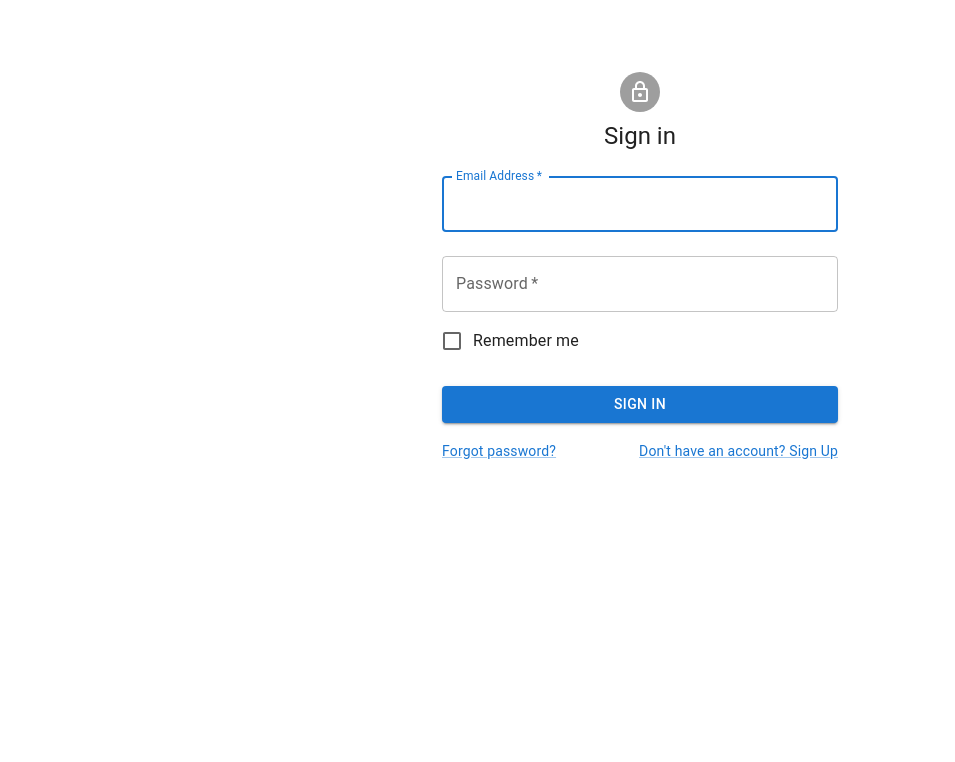
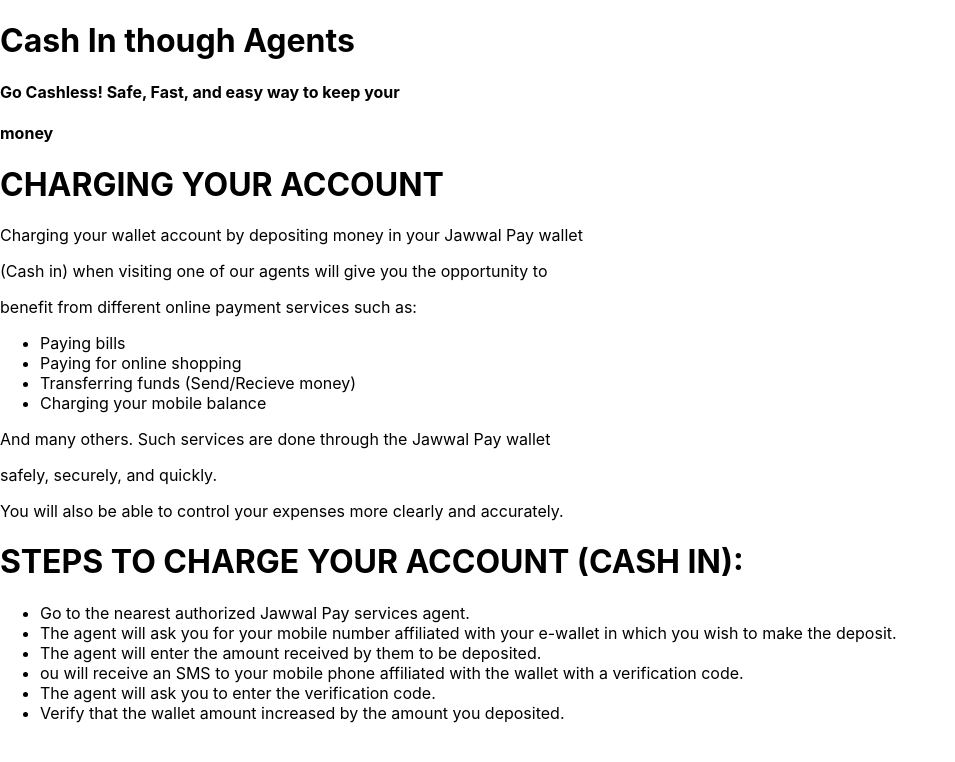
Before and after one commit to Raghad-Suwan/e-wallet, a React (Create React App) app: page / in a window 1280 px wide. Shown: the top 762 px of the page, without its empty margins (0-955 px from the left). Built offline with nearby package versions, Linux system fonts and the light colour scheme.

Commit message:
Push My code

```diff
--- a/src/App.js
+++ b/src/App.js
@@ -1,12 +1,20 @@
 import logo from './logo.svg';
 import './App.css';
 import SignIn from './SignIn/index';
-import ForgotPassword from './ForgotPassword/index'
+import ForgotPassword from './ForgotPassword/index';
+import Text1 from './Pag1/Text1';
+import Text2 from  './Pag1/Text2'
+import Text3 from  './Pag1/Text3'
 
 function App() {
   return (
-    <SignIn />
-   //<ForgotPassword />
+  //   <SignIn />
+  //  //<ForgotPassword />
+    <div>
+      <Text1></Text1>
+      <Text2></Text2>
+      <Text3></Text3>
+    </div>
   );
 }
 
--- /dev/null
+++ b/src/Pag1/Text1.js
@@ -0,0 +1,14 @@
+import React from "react";
+
+
+function Text1 (){
+    return(
+      <div className="yy" >
+          <h1>Cash In though Agents</h1>
+            <h4>Go Cashless! Safe, Fast, and easy way to keep your </h4>
+            <h4 >money</h4>
+
+      </div>
+    );
+}
+export default Text1;
--- /dev/null
+++ b/src/Pag1/Text2.js
@@ -0,0 +1,24 @@
+import React from "react";
+
+
+function Text2 (){
+    return(
+        <div>
+          <h1 className="aa">CHARGING YOUR ACCOUNT</h1>
+          <p className="zz">Charging your wallet account by depositing money in your Jawwal Pay wallet </p>
+          <p className="zz">(Cash in) when visiting one of our agents will give you the opportunity to</p>
+          <p className="zz">benefit from different online payment services such as:</p>
+          <ul className="dd">
+
+          <li> Paying bills  </li>
+          <li> Paying for online shopping </li>
+          <li> Transferring funds (Send/Recieve money)  </li>
+          <li> Charging your mobile balance </li>
+          </ul>
+          <p className="zz">And many others. Such services are done through the Jawwal Pay wallet</p>
+          <p className="zz">safely, securely, and quickly. </p>
+          <p className="zz">You will also be able to control your expenses more clearly and accurately.</p>
+          </div>
+    );
+}
+export default Text2;
--- /dev/null
+++ b/src/Pag1/Text3.js
@@ -0,0 +1,18 @@
+import React from "react";
+
+
+function Text3 (){
+    return(
+<div className="ww">
+ <h1>STEPS TO CHARGE YOUR ACCOUNT (CASH IN):</h1>
+ <ul>
+    <li>Go to the nearest authorized Jawwal Pay services agent.</li>
+    <li>The agent will ask you for your mobile number affiliated with your e-wallet in which you wish to make the deposit.</li>
+    <li>The agent will enter the amount received by them to be deposited.</li>
+    <li>ou will receive an SMS to your mobile phone affiliated with the wallet with a verification code.</li>
+    <li>The agent will ask you to enter the verification code. </li>
+    <li>Verify that the wallet amount increased by the amount you deposited. </li>
+ </ul>
+</div>    );
+}
+export default Text3;
```
